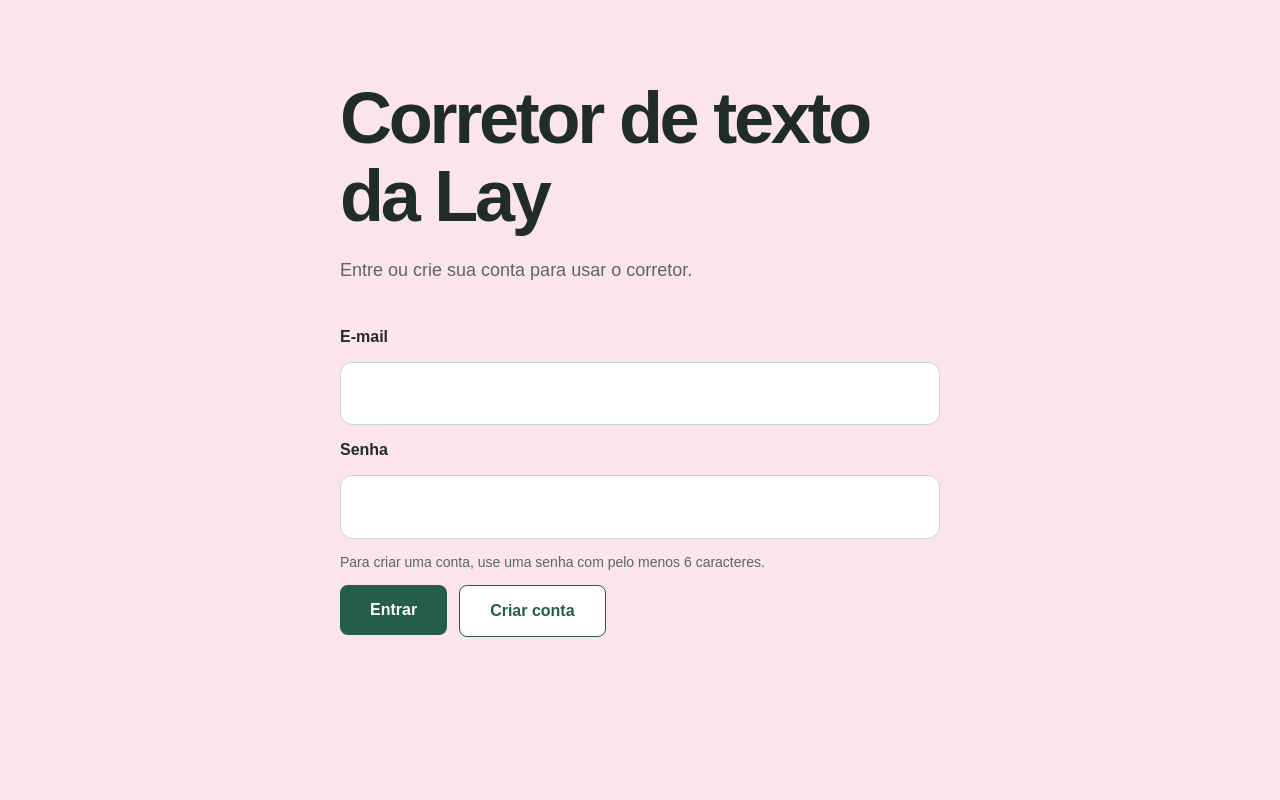
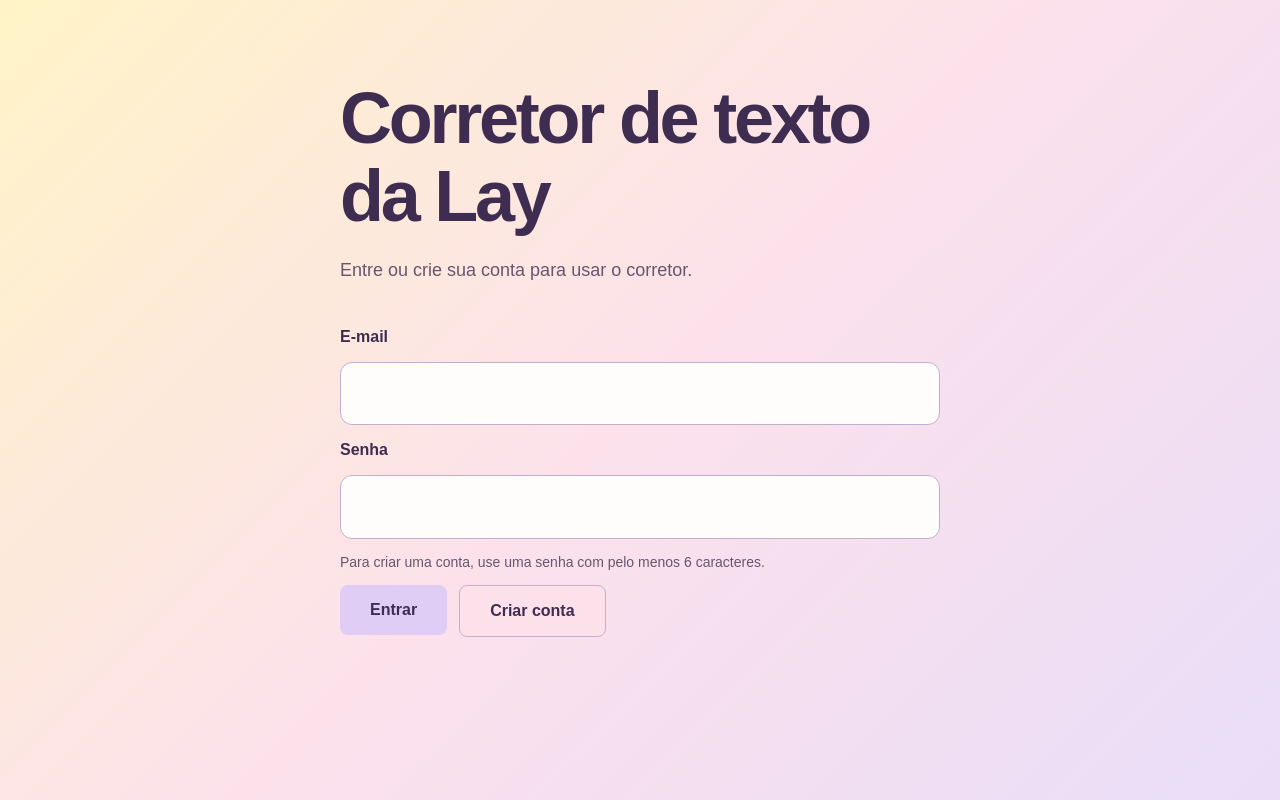
Before and after one commit to AlayanedeSousa/teste, a Next.js app: page /login in a window 1280 px wide. Built offline with nearby package versions, Linux system fonts and the light colour scheme; no server answers.

Commit message:
Apply pastel yellow pink and lilac color palette

```diff
--- a/app/globals.css
+++ b/app/globals.css
@@ -1,14 +1,17 @@
 /* Edite as cores do site aqui. */
 :root {
-  --background: #fce4ec;
-  --surface: #ffffff;
-  --text: #202c29;
-  --muted: #596762;
-  --border: #ccd4ce;
-  --accent: #245d49;
-  --accent-hover: #194735;
-  --on-accent: #ffffff;
-  --focus: #38795f;
+  --background: #fff4c7; /* Amarelo pastel */
+  --background-pink: #fce1eb; /* Rosa pastel */
+  --background-lilac: #e9ddf8; /* Lilás pastel */
+  --surface: #fffdfb;
+  --response-surface: #f5eeff;
+  --text: #3e2d50;
+  --muted: #67566c;
+  --border: #c2afd0;
+  --accent: #dfcdf6;
+  --accent-hover: #cfb6ee;
+  --on-accent: #3e2d50;
+  --focus: #73528e;
   --error: #9f1239;
 }
 
@@ -18,7 +21,14 @@
 
 body {
   margin: 0;
+  min-height: 100svh;
   background: var(--background);
+  background-image: linear-gradient(
+    135deg,
+    var(--background) 0%,
+    var(--background-pink) 50%,
+    var(--background-lilac) 100%
+  );
   color: var(--text);
   font-family: Arial, Helvetica, sans-serif;
   line-height: 1.6;
@@ -134,9 +144,9 @@ button:focus-visible {
 }
 
 .secondary-button {
-  background: var(--surface);
-  color: var(--accent);
-  border: 1px solid var(--accent);
+  background: var(--background-pink);
+  color: var(--on-accent);
+  border: 1px solid var(--border);
 }
 
 .secondary-button:hover {
@@ -160,7 +170,7 @@ button:disabled {
 }
 
 .form-message {
-  color: var(--accent);
+  color: var(--on-accent);
   margin: 0;
 }
 
@@ -173,7 +183,7 @@ h2 {
   padding: 18px;
   border: 1px solid var(--border);
   border-radius: 12px;
-  background: var(--surface);
+  background: var(--response-surface);
   white-space: pre-wrap;
   overflow-wrap: anywhere;
 }
```
